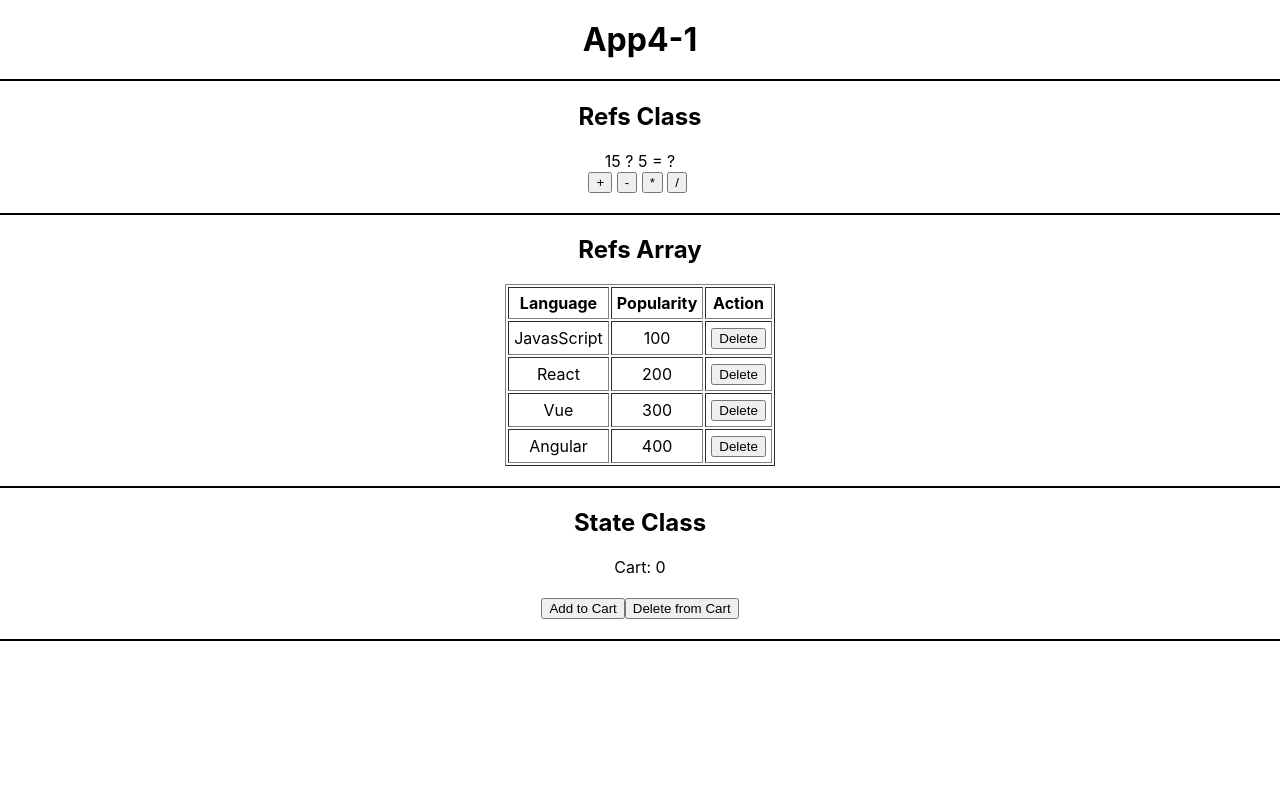
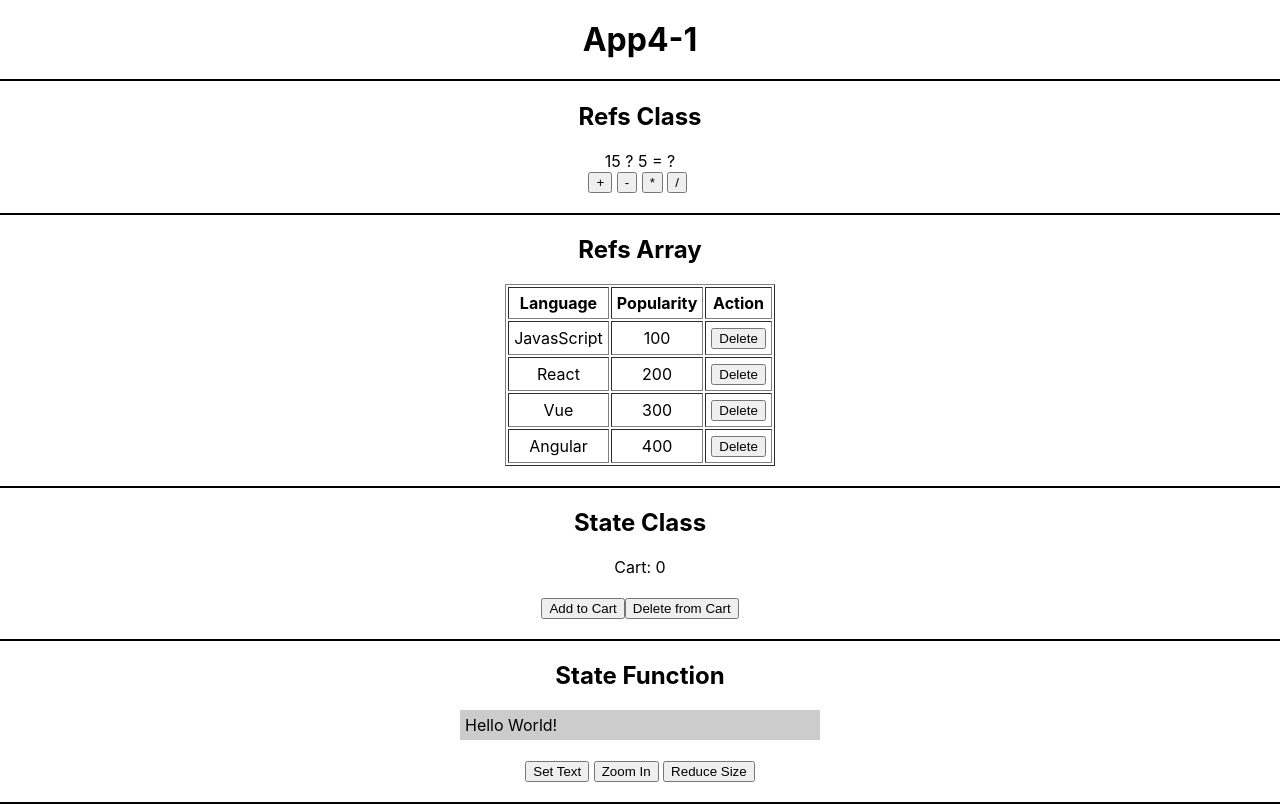
Before and after one commit to PeerapatAtta/React_Book01, a React (Create React App) app in the folder react/app4-1/: page / in a window 1280 px wide. Built offline with nearby package versions, Linux system fonts and the light colour scheme.

Commit message:
App4.1: state function

```diff
--- a/react/app4-1/src/App.js
+++ b/react/app4-1/src/App.js
@@ -3,6 +3,7 @@ import './App.css';
 import RefsArray from './refs-array';
 import RefsClass from './refs-class';
 import Cart from './state-class';
+import MessageBox from './state-func';
 
 function App() {
   return (
@@ -10,6 +11,7 @@ function App() {
       <RefsClass />
       <RefsArray />
       <Cart />
+      <MessageBox />
     </>
   );
 }
--- /dev/null
+++ b/react/app4-1/src/state-func.js
@@ -0,0 +1,35 @@
+import React, { useState } from 'react';
+
+export default function MessageBox() {
+    let [text, setText] = useState('Hello World!');
+    let [size, setSize] = React.useState(16);
+
+    const onClickSetText = () => {
+        let t = prompt('Enter text');
+        if (t) { setText(t) };
+    }
+
+    const onClickZoomIn = () => {
+        let newSize = size + 1;
+        setSize(newSize);
+    }
+
+    let msgboxStyle = {
+        display: 'inline-block',
+        width: '350px',
+        fontSize: size,
+        backgroundColor: '#ccc',
+        padding: '5px',
+        textAlign: 'left'
+    }
+
+    return (
+        <div style={{ textAlign: 'center', marginTop: '20px', borderBottom: '2px solid black', paddingBottom: '20px' }}>
+            <h2>State Function</h2>
+            <div style={msgboxStyle}>{text}</div><br/><br/>
+            <button onClick={onClickSetText}>Set Text</button>&nbsp;
+            <button onClick={onClickZoomIn}>Zoom In</button>&nbsp;
+            <button onClick={() => setSize(size-1)}>Reduce Size</button>
+        </div>
+    );
+}
```
